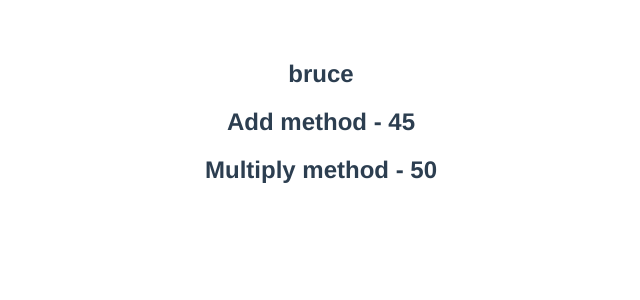
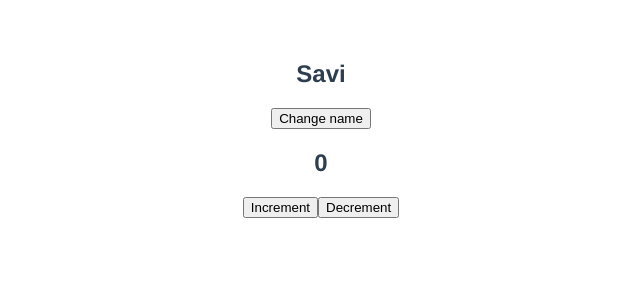
Before and after one commit to Savi-Grover/VueJs-Basics, a Vue app: page / in a window 1280 px wide. Shown: the top 300 px of the page, without its empty margins (319-959 px from the left). Built offline with nearby package versions, Linux system fonts and the light colour scheme.

Commit message:
event handling

```diff
--- a/src/App.vue
+++ b/src/App.vue
@@ -1,10 +1,14 @@
 <template>
- <template v-for="name in names" :key="name">
-  <h2 v-if="name === 'bruce'">{{ name }}</h2>
+<h2>{{ name }}</h2>
+<div><button v-on:mouseover="name = 'Batman'">Change name</button>
+</div>
 
-  </template>
-  <h2>Add method - {{ add(10,15,20) }}</h2>
-  <h2>Multiply method - {{ multiply(10) }}</h2>
+<h2>{{ count }}</h2>
+
+
+  <button v-on:click="increment">Increment</button>
+  <button v-on:click="decrement">Decrement</button>
+
 </template>
 
 <script>
@@ -12,19 +16,20 @@ export default {
   name: 'App',
   data(){
     return {
-      baseMultplier: 5,
-      names: ['bruce','clark','diana'],
+      name: 'Savi',
+      count: 0
     }
   },
 
   methods: {
-    add(a,b,c){
-      return a +b +c
+    increment(){
+      return this.count +=1;
+    },
 
-    },
-    multiply(num){
-      return num*this.baseMultplier
+    decrement(){
+      return this.count -=1;
     }
+
   },
   }
 
```
